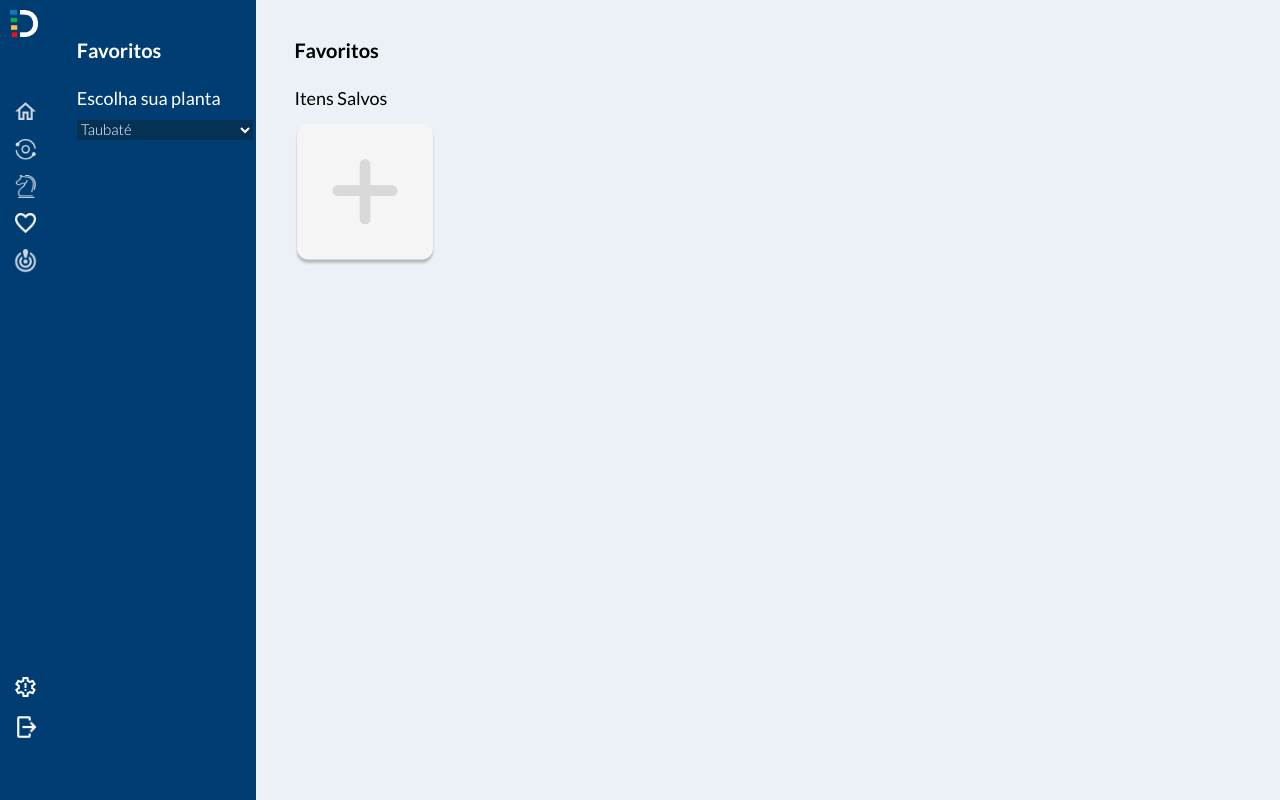
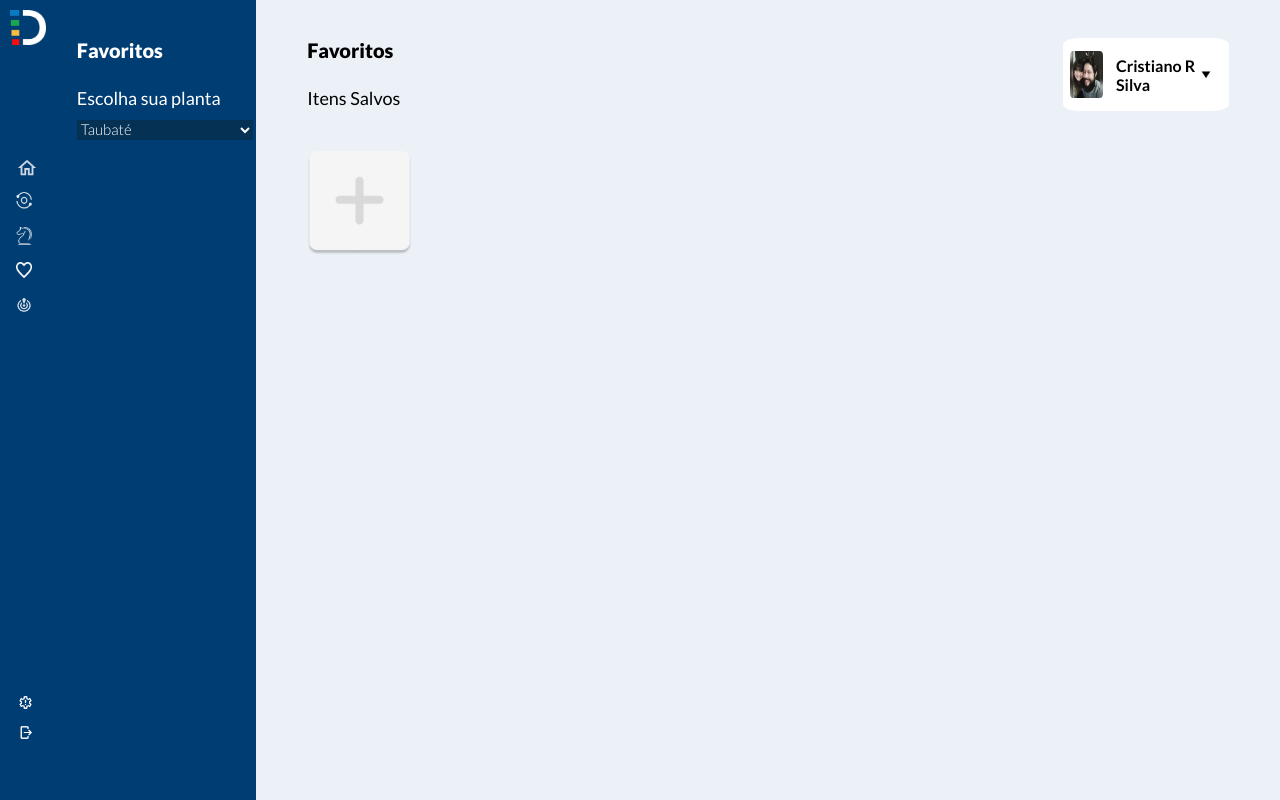
Before and after one commit to IntegraDash/IntegraDash, a plain HTML site: page favoritos.html in a window 1280 px wide. Drawn offline with Linux system fonts and the light colour scheme.

Commit message:
atualizacao menu lateral e corpo da pagina

```diff
--- a/favoritos.html
+++ b/favoritos.html
@@ -1,5 +1,6 @@
 <!DOCTYPE html>
 <html lang="en">
+
 <head>
     <meta charset="UTF-8">
     <meta http-equiv="X-UA-Compatible" content="IE=edge">
@@ -15,6 +16,7 @@
     <link href="https://fonts.googleapis.com/css2?family=Lato:wght@300&display=swap" rel="stylesheet">
 
 </head>
+
 <body>
     <main>
 
@@ -26,21 +28,26 @@
 
                     <div class="menu_pequeno">
 
-                            <img src="img/logo_integradash.png" class="logo_integradash" alt="Logo da Integradash fundo escuro">
+                        <img src="img/logo_integradash.png" class="logo_integradash"
+                            alt="Logo da Integradash fundo escuro">
 
                         <div class="menu_alinhamento">
+                            <a href=""><img src="img/Home_icone.png" class="icone_home" alt="icone home-casa"></a>
 
-                            <img src="img/Home_icone.png" class="icone_home" alt="icone home-casa">
-                            <img src="img/Analises_icone.png" alt="icone analise">
-                            <img src="img/Estrategia_icone.png" alt="icone estrategia - cavalo">
-                            <img src="img/Favoritos_icone.png" alt="icone favorito - coracao">
-                            <img src="img/Alerta_icone.png" class="icone_alerta"   alt="icone alerta - alvo">
+                            <a href=""><img src="img/Analises_icone.png" alt="icone analise"></a>
 
-                                <!-- como ancorar uma imagem -->
+                            <a href=""><img src="img/Estrategia_icone.png" alt="icone estrategia - cavalo"></a>
+
+                            <a href=""> <img src="img/Favoritos_icone.png" alt="icone favorito - coracao"></a>
+
+                            <a href=""> <img src="img/Alerta_icone.png" class="icone_alerta"
+                                    alt="icone alerta - alvo"></a>
 
                         </div>
 
                         <div class="rodape_menu_pequeno">
+
+                            <a href=""></a>
 
                             <img src="img/configuracoes_icone.png" alt="">
                             <img src="img/sair_icone.png" alt="">
@@ -80,12 +87,16 @@
                         <div class="itens_salvos_+_botao_add">
 
                             <h2>Favoritos</h2>
-                    <h3 class="itens_salvos" >Itens Salvos</h3>
+                            <h3 class="itens_salvos">Itens Salvos</h3>
                             <img src="img/botao add.png" class="botao_add" alt="botao add favoritos">
 
                         </div>
 
                         <div class="imagem_vitor">
+
+                            <img src="img/imagem_cris_e_alice.jpg" class="foto_perfil" alt="imagem cris e alice">
+                            <p>Cristiano R Silva</p>
+                            <img src="img/seta_menu_config_perfil.png" class="seta" alt="seta">
 
 
                         </div>
@@ -108,4 +119,5 @@
 
     </main>
 </body>
+
 </html>
--- a/style.css
+++ b/style.css
@@ -44,13 +44,13 @@ font-family: var(--lato);
     flex-direction: column;
     gap: 15px;
     align-items: center;
-    margin-bottom: 350px;
+    margin-bottom: 240px;
 
 }
 
 .menu_alinhamento img {
 
-    width: 40%;
+    width: 80%;
 
 
 
@@ -69,7 +69,7 @@ font-family: var(--lato);
     width: 80%;
     height: 100vh;
     background-color: var(--branco_fundo);
-    padding: 3% 3%;
+    padding: 3% 4%;
 
 }
 
@@ -87,13 +87,13 @@ margin-top: 10px;
 }
 
 .logo_integradash {
-    width: 55%;
+    width: 70%;
     margin: 20% 20%;
 
 }
 
 .rodape_menu_pequeno img {
-    width: 50%;
+    width: 30%;
 
 }
 
@@ -106,6 +106,7 @@ margin-top: 10px;
 
 h2 {
     font-size: 20px;
+    font-weight: 900;
 }
 
 h3 {
@@ -119,16 +120,79 @@ h3 {
     font-size: 15px;
 }
 
-.botao_add {
-    width: 15%;
+.corpo_da_pagina .botao_add {
+    width: 40%;
+    margin-top: 10%;
 }
 
 .menu_alinhamento .icone_home {
-width: 50% ;
+width: 110% ;
+might: 600px;
 
 }
 
 .menu_alinhamento .icone_alerta {
-    width: 50% ;
+    width: 80% ;
 
     }
+
+.imagem_vitor {
+    background-color: white;
+    width: 18%;
+    height: 10%;
+    border-radius: 10%;
+    display: flex;
+    font-weight: 700;
+    align-items: center;
+    justify-content: space-around;
+
+}
+
+.corpo_da_pagina {
+    display: flex;
+    justify-content: space-between;
+
+}
+
+.corpo_da_pagina img {
+    width: 80%;
+}
+
+
+.foto_perfil {
+    border-radius: 10%;
+
+}
+
+.imagem_vitor .foto_perfil {
+    width: 20%;
+    height: 65%;
+
+
+}
+
+
+.imagem_vitor .seta {
+    height: 10%;
+    width: 6%;
+    position: relative;
+    right: 7%;
+
+}
+
+.imagem_vitor p {
+    max-width: 50%;
+
+}
+
+a:hover {
+    background-color: rgb(55, 139, 218)
+
+}
+
+a {
+    height: 20px;
+width: 20px;
+
+
+}
```
Also changed, not shown: img/imagem_cris.jpg (added), img/imagem_cris_e_alice.jpg (added), img/imagem_vitor.png (added), img/seta_menu_config_perfil.png (added). Lines whose indentation alone changed are shown as unchanged.
